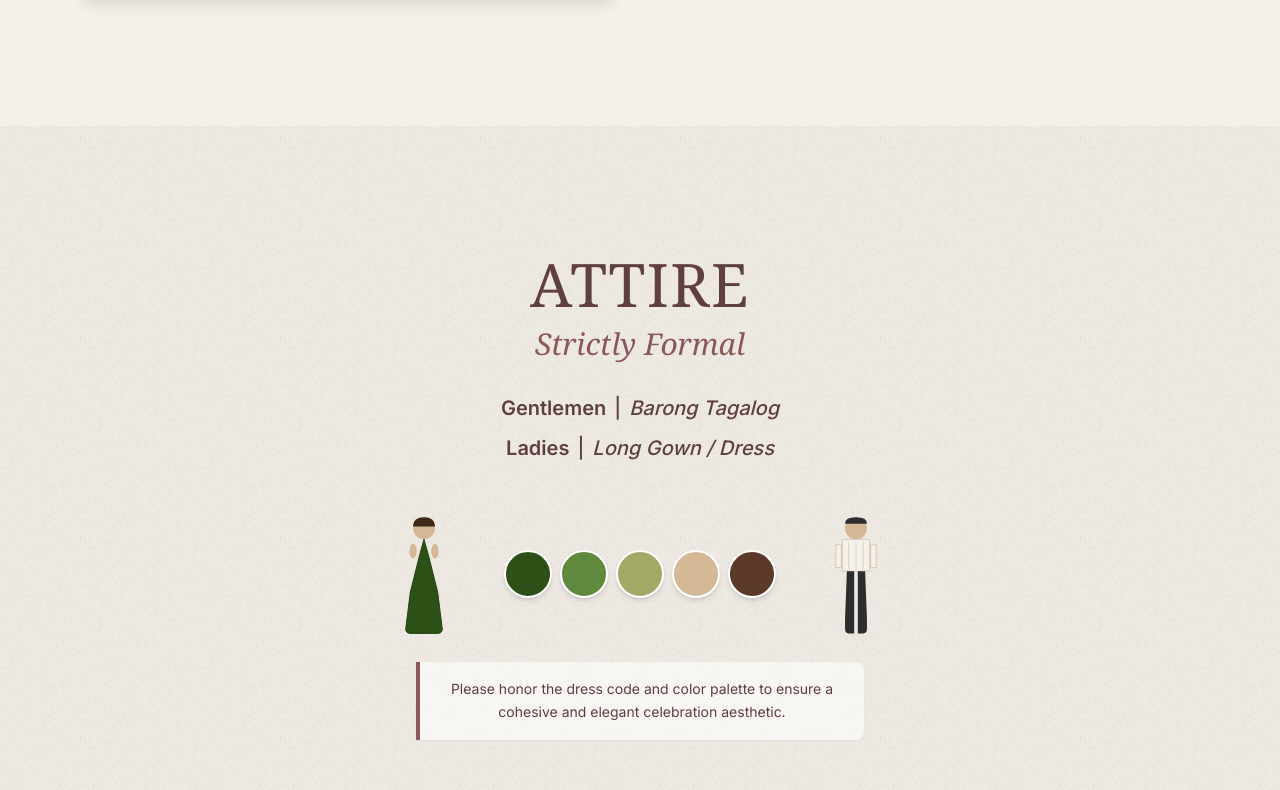
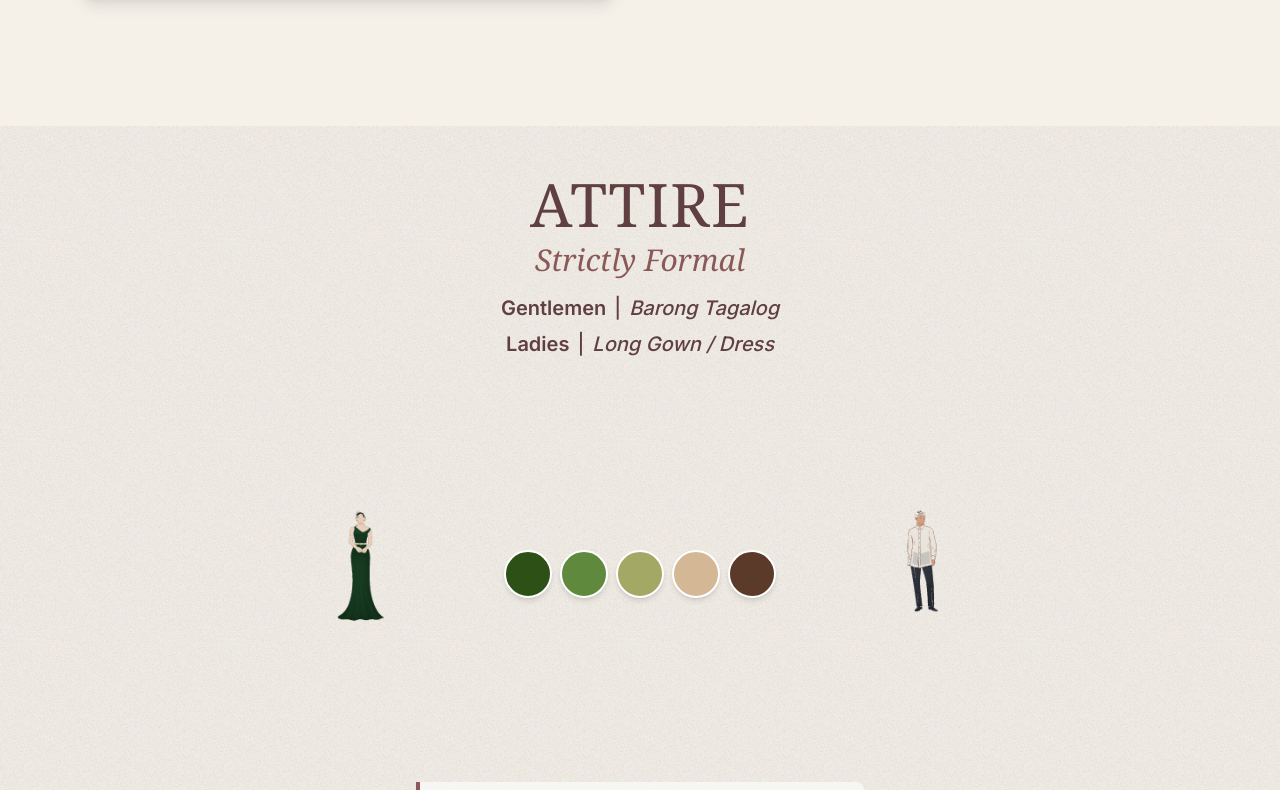
Before and after one commit to digitaldags/second-of-may, a Next.js app: page / in a window 1280 px wide. Shown: the part 2270-3060 px from the top of the page. Built offline with nearby package versions, Linux system fonts and the light colour scheme.

Commit message:
Modify attire details
- Add realistic image of lady wearing green gown and man wearing barong

```diff
--- a/components/AttireDetails.tsx
+++ b/components/AttireDetails.tsx
@@ -25,7 +25,7 @@ export default function AttireDetails() {
   ]
 
   return (
-    <section className="w-full bg-wedding-beige-light py-20 md:py-32 relative overflow-hidden">
+    <section className="w-full bg-wedding-beige-light py-20 md:py-12 relative overflow-hidden">
       {/* Subtle paper texture overlay */}
       <div
         className="absolute inset-0 opacity-30 pointer-events-none"
@@ -42,10 +42,10 @@ export default function AttireDetails() {
       >
         <div className="flex flex-col items-center">
           {/* Centered Attire Information */}
-          <div className="space-y-8 w-full">
+          <div className="space-y-8 md:space-y-4 w-full">
             {/* Heading */}
             <div className="text-center">
-              <h2 className="text-5xl md:text-6xl font-serif text-wedding-maroon-dark mb-3 tracking-wide">
+              <h2 className="text-5xl md:text-6xl font-serif text-wedding-maroon-dark mb-3 md:mb-2 tracking-wide">
                 ATTIRE
               </h2>
               <p className="text-2xl md:text-3xl font-serif text-wedding-maroon italic">
@@ -54,7 +54,7 @@ export default function AttireDetails() {
             </div>
 
             {/* Dress Code Details */}
-            <div className="space-y-3 text-lg md:text-xl text-wedding-maroon-dark text-center">
+            <div className="space-y-3 md:space-y-2 text-lg md:text-xl text-wedding-maroon-dark text-center">
               <p className="font-medium">
                 <span className="font-semibold">Gentlemen</span>
                 <span className="mx-2">|</span>
@@ -68,31 +68,18 @@ export default function AttireDetails() {
             </div>
 
             {/* Illustrations and Color Palette */}
-            <div className="flex flex-col items-center gap-6 pt-4">
+            <div className="flex flex-col items-center gap-6 md:gap-4 pt-4 md:pt-2">
               {/* Character Illustrations */}
               <div className="flex items-end justify-center gap-1.5 sm:gap-4">
                 {/* Lady in Green Gown */}
-                <div className="relative w-12 h-20 sm:w-20 sm:h-28 md:w-24 md:h-32 flex-shrink-0">
-                  <svg
-                    viewBox="0 0 100 140"
-                    className="w-full h-full"
-                    xmlns="http://www.w3.org/2000/svg"
-                  >
-                    {/* Head */}
-                    <circle cx="50" cy="20" r="12" fill="#D4B896" />
-                    {/* Hair */}
-                    <path d="M 38 18 Q 38 8 50 8 Q 62 8 62 18" fill="#3D2817" />
-                    {/* Gown */}
-                    <path
-                      d="M 50 32 L 45 50 L 35 90 L 30 130 Q 30 135 35 135 L 65 135 Q 70 135 70 130 L 65 90 L 55 50 Z"
-                      fill="#2D5016"
-                      stroke="#1F3810"
-                      strokeWidth="1"
-                    />
-                    {/* Arms */}
-                    <ellipse cx="38" cy="45" rx="4" ry="8" fill="#D4B896" />
-                    <ellipse cx="62" cy="45" rx="4" ry="8" fill="#D4B896" />
-                  </svg>
+                <div className="relative w-32 h-52 sm:w-48 sm:h-72 md:w-56 md:h-96 flex-shrink-0">
+                  <Image
+                    src="/green-gown.png"
+                    alt="Lady in Green Gown"
+                    fill
+                    className="object-contain"
+                    sizes="(max-width: 640px) 128px, (max-width: 768px) 192px, 224px"
+                  />
                 </div>
 
                 {/* Color Palette Circles */}
@@ -108,44 +95,14 @@ export default function AttireDetails() {
                 </div>
 
                 {/* Gentleman in Barong */}
-                <div className="relative w-12 h-20 sm:w-20 sm:h-28 md:w-24 md:h-32 flex-shrink-0">
-                  <svg
-                    viewBox="0 0 100 140"
-                    className="w-full h-full"
-                    xmlns="http://www.w3.org/2000/svg"
-                  >
-                    {/* Head */}
-                    <circle cx="50" cy="20" r="12" fill="#D4B896" />
-                    {/* Hair */}
-                    <path d="M 38 15 Q 38 8 50 8 Q 62 8 62 15" fill="#2D2D2D" />
-                    {/* Barong (light cream shirt) */}
-                    <rect
-                      x="35"
-                      y="32"
-                      width="30"
-                      height="35"
-                      fill="#F5F0E8"
-                      stroke="#D4C4B0"
-                      strokeWidth="1"
-                      rx="2"
-                    />
-                    {/* Barong details (embroidery lines) */}
-                    <line x1="42" y1="35" x2="42" y2="65" stroke="#C4B4A0" strokeWidth="0.5" />
-                    <line x1="50" y1="35" x2="50" y2="65" stroke="#C4B4A0" strokeWidth="0.5" />
-                    <line x1="58" y1="35" x2="58" y2="65" stroke="#C4B4A0" strokeWidth="0.5" />
-                    {/* Arms */}
-                    <rect x="28" y="38" width="6" height="25" fill="#F5F0E8" stroke="#D4C4B0" strokeWidth="1" />
-                    <rect x="66" y="38" width="6" height="25" fill="#F5F0E8" stroke="#D4C4B0" strokeWidth="1" />
-                    {/* Pants (dark) */}
-                    <path
-                      d="M 40 67 L 38 120 L 38 130 Q 38 135 42 135 L 48 135 L 48 67 Z"
-                      fill="#2D2D2D"
-                    />
-                    <path
-                      d="M 60 67 L 62 120 L 62 130 Q 62 135 58 135 L 52 135 L 52 67 Z"
-                      fill="#2D2D2D"
-                    />
-                  </svg>
+              <div className="relative w-32 h-52 sm:w-48 sm:h-72 md:w-56 md:h-96 flex-shrink-0">
+                  <Image
+                    src="/barong-tagalog.png"
+                    alt="Gentleman in Barong Tagalog"
+                    fill
+                    className="object-contain"
+                    sizes="(max-width: 640px) 128px, (max-width: 768px) 192px, 244px"
+                  />
                 </div>
               </div>
 
```
Also changed, not shown: public/barong-tagalog.png (added), public/green-gown.png (added).
